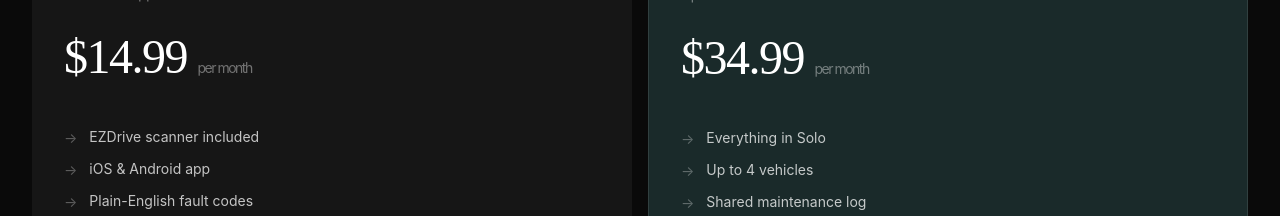
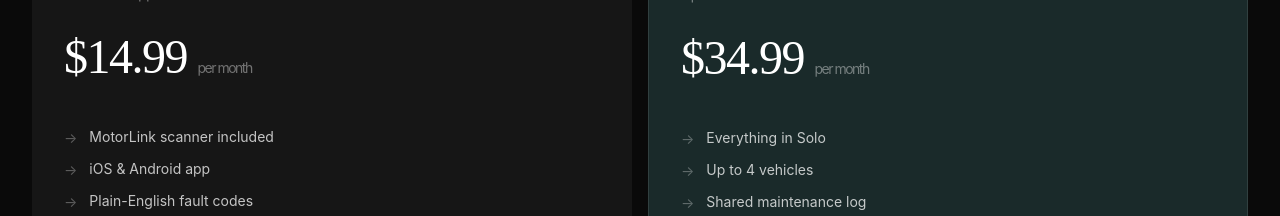
Before and after one commit to ashton-wong/EZDriveSite, a Next.js app: page / in a window 1280 px wide. Shown: the part 3180-3396 px from the top of the page. Built offline with nearby package versions, Linux system fonts and the light colour scheme.

Commit message:
Update scanner description in BULLETS_SOLO

```diff
--- a/components/Pricing.tsx
+++ b/components/Pricing.tsx
@@ -53,7 +53,7 @@
   }, []);
 
   const BULLETS_SOLO = [
-    "EZDrive scanner included",
+    "MotorLink scanner included",
     "iOS & Android app",
     "Plain-English fault codes",
     "Maintenance reminders",
```
